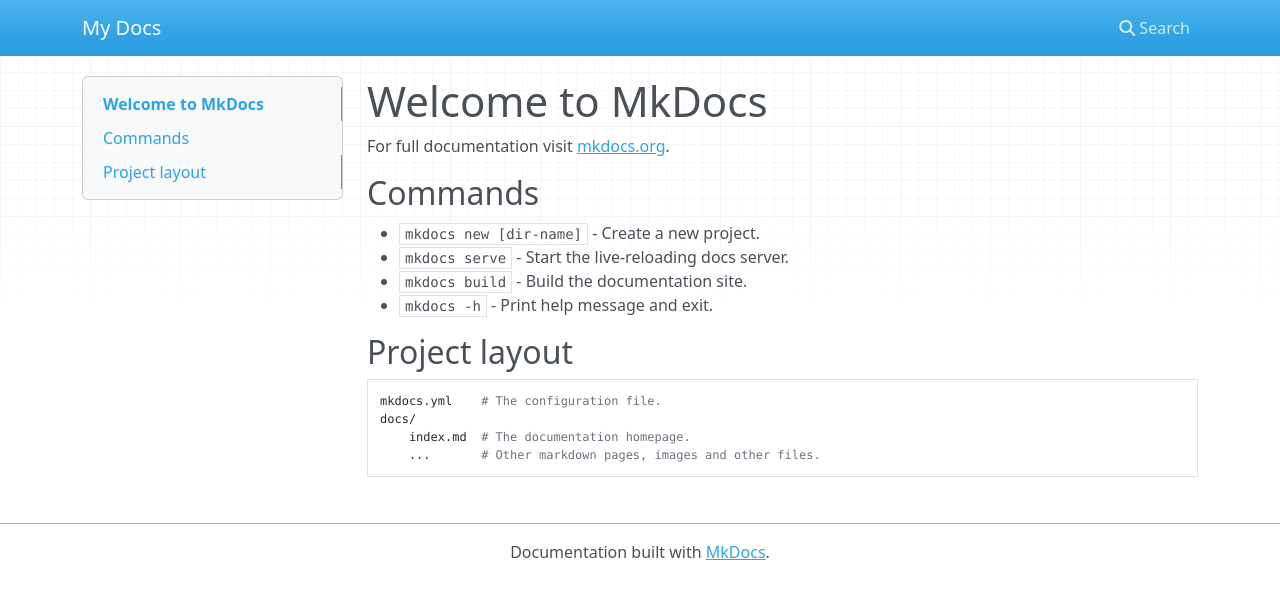
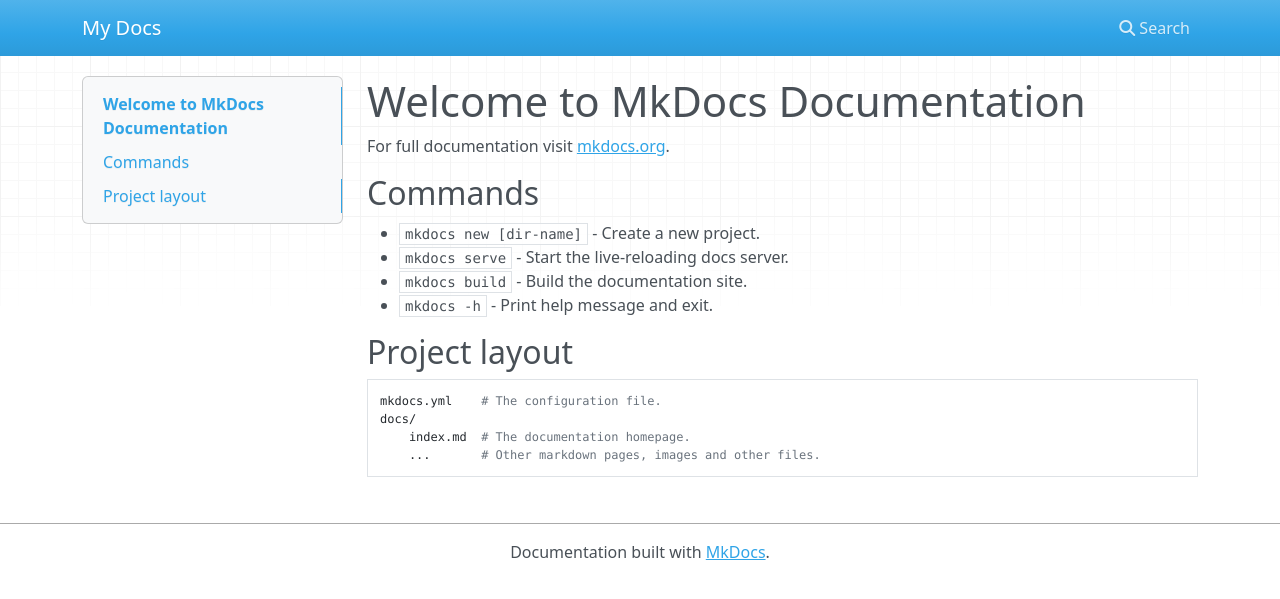
Before and after one commit to evegomez1974/j-stalk-front, an MkDocs documentation site: the page built from docs/docs/index.md, in a window 1280 px wide. Shown: the top 599 px of the page. Built offline with MkDocs 1.6.1, drawn with Linux system fonts in a browser that asks for light colours; nearby versions of some CDN libraries.

Commit message:
feat: update documentation

```diff
--- a/docs/docs/index.md
+++ b/docs/docs/index.md
@@ -1,4 +1,4 @@
-# Welcome to MkDocs
+# Welcome to MkDocs Documentation
 
 For full documentation visit [mkdocs.org](https://www.mkdocs.org).
 
```
Also changed, not shown: docs/site/index.html, 1 other file.
